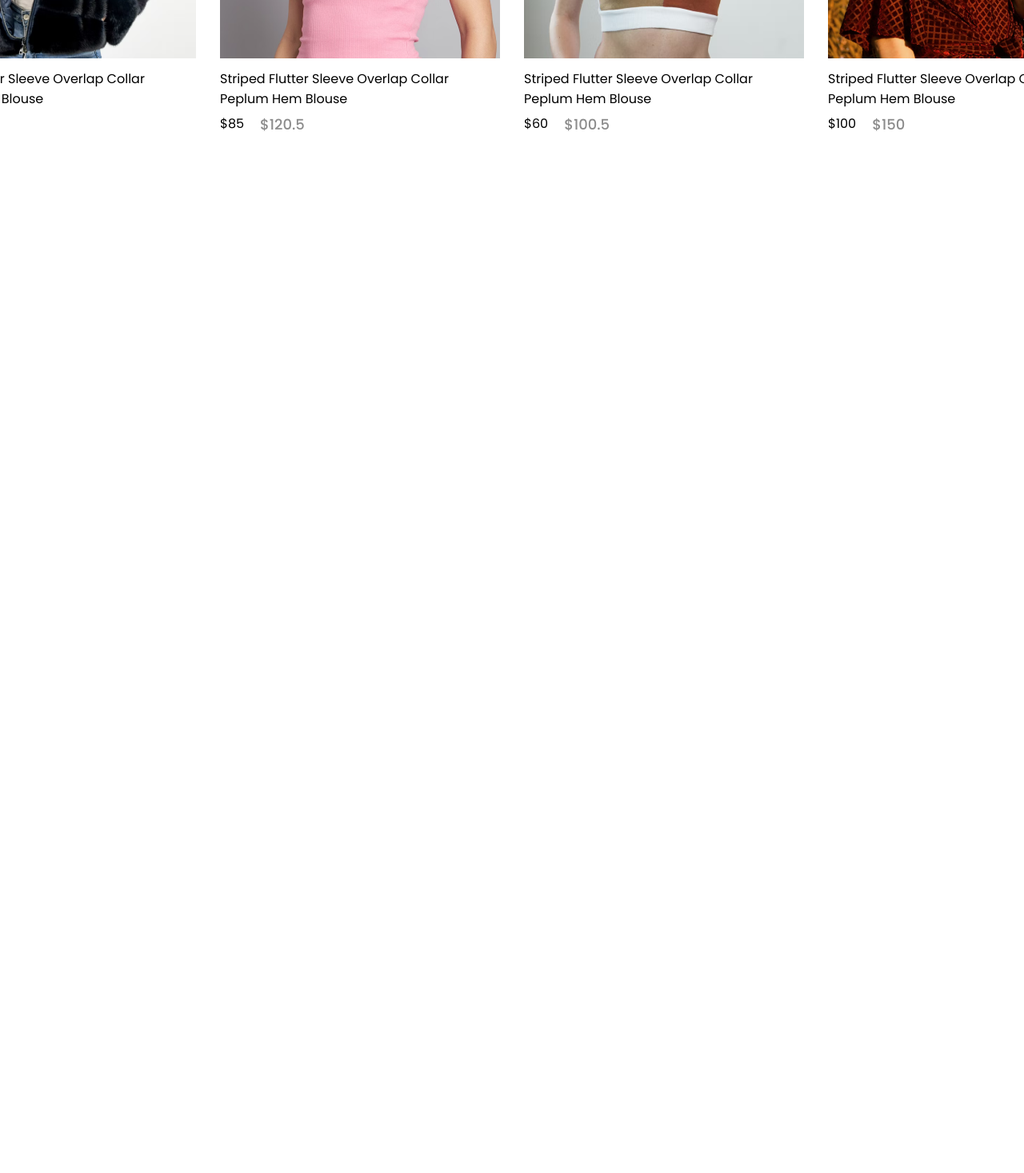
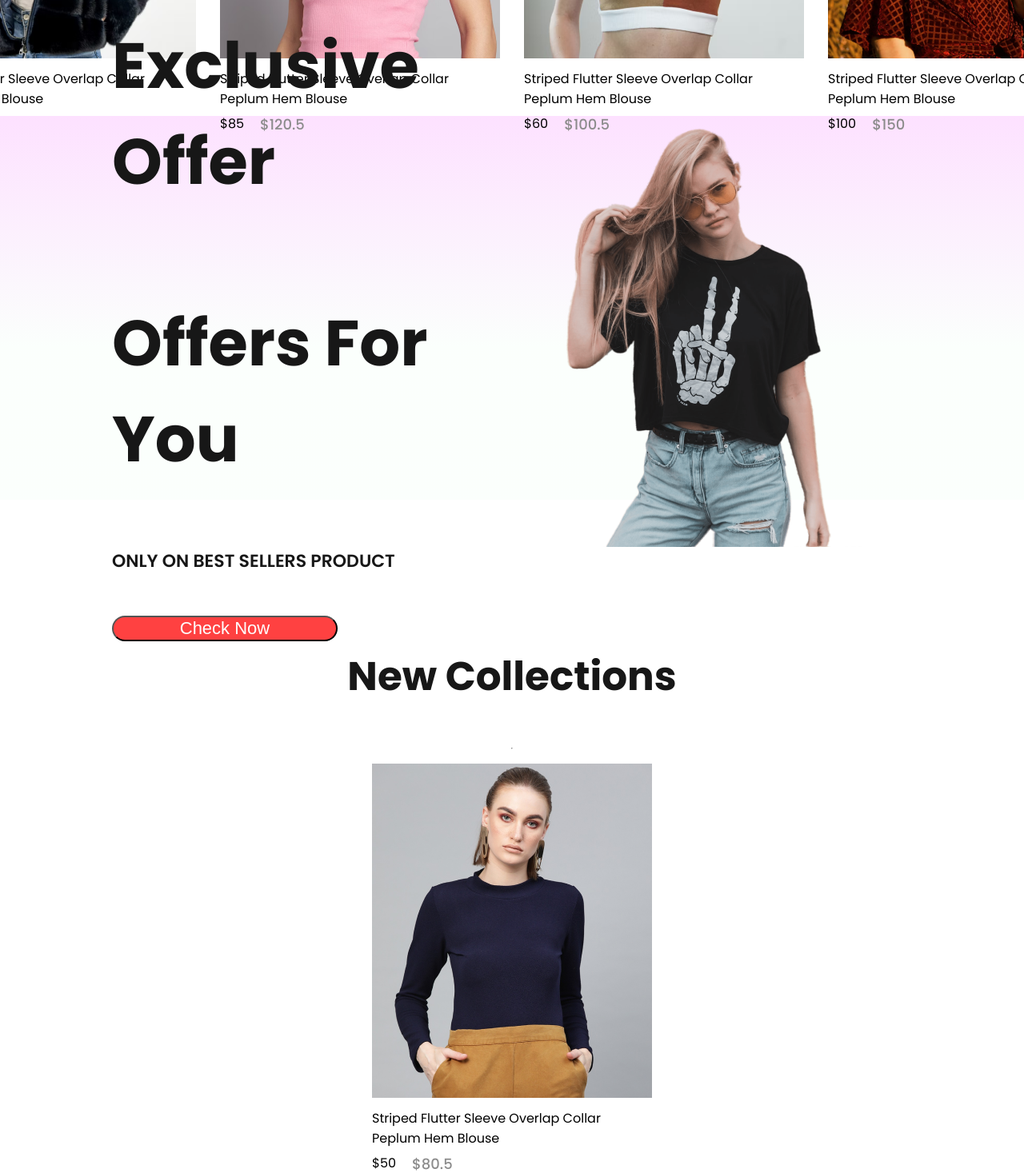
Before and after one commit to FarhanSiam042/E-Commerce-Website, a React (Create React App) app in the folder Frontend/: page / in a window 1280 px wide. Shown: the part 1540-3007 px from the top of the page at 80% size. Before the commit the page ends 1709 px from the top, so only its background shows below. Built offline with nearby package versions, Linux system fonts and the light colour scheme.

Commit message:
Created New Collections

```diff
--- /dev/null
+++ b/Frontend/src/Components/NewCollections/NewCollections.css
@@ -0,0 +1,27 @@
+.new-collections {
+  display: flex;
+  flex-direction: column;
+  align-items: center;
+  gap: 10px;
+  height: 90vh;
+}
+
+.new-collections h1 {
+  color: #171717;
+  font-size: 50px;
+  margin-bottom: 600;
+}
+
+.new-collections-hr {
+  width: 200px;
+  height: 6px;
+  border-radius: 10px;
+  background: #252525;
+}
+
+.collcetions {
+  display: grid;
+  grid-template-columns: 1fr 1fr 1fr 1fr;
+  margin-top: 50px;
+  gap: 30px;
+}
--- /dev/null
+++ b/Frontend/src/Components/NewCollections/NewCollections.jsx
@@ -0,0 +1,28 @@
+import React from "react";
+import "./NewCollections.css";
+import new_collections from "../Assets/new_collections";
+import Item from "../Items/Items";
+
+const NewCollections = () => {
+  return (
+    <div className="new-collections">
+      <h1>New Collections</h1>
+      <hr />
+      <div className="collections">
+        {new_collections.map((item, i) => {
+          return (
+            <Item
+              key={i}
+              id={item.id}
+              image={item.image}
+              name={item.name}
+              new_price={item.new_price}
+              old_price={item.old_price}
+            />
+          );
+        })}
+      </div>
+    </div>
+  );
+};
+export default NewCollections;
--- /dev/null
+++ b/Frontend/src/Components/Offers/Offers.css
@@ -0,0 +1,47 @@
+.offers {
+  display: flex;
+  height: 60vh;
+  padding: 0px 140px;
+  margin: auto;
+  margin-bottom: 150px;
+  background: linear-gradient(180deg, #fde1ff, #e1ffea22 60%);
+}
+
+.offers-left {
+  flex: 1;
+  display: flex;
+  flex-direction: column;
+  justify-content: center;
+}
+
+.offers-left h1 {
+  color: #171717;
+  font-size: 80px;
+  font-weight: 20px;
+}
+
+.offers-left p {
+  color: #171717;
+  font-size: 22px;
+  font-weight: 600;
+}
+
+.offers-left button {
+  width: 282px;
+  height: 70px;
+  border-radius: 35px;
+  background: #ff4141;
+  color: white;
+  font-size: 22px;
+  font-weight: 500;
+  margin-top: 30px;
+  cursor: pointer;
+}
+
+.offers-right {
+  flex: 1;
+  display: flex;
+  align-items: center;
+  justify-content: center;
+  padding-top: 50px;
+}
--- /dev/null
+++ b/Frontend/src/Components/Offers/Offers.jsx
@@ -0,0 +1,21 @@
+import React from "react";
+import "./Offers.css";
+import exclusive_image from "../Assets/exclusive_image.png";
+
+export const Offers = () => {
+  return (
+    <div className="offers">
+      <div className="offers-left">
+        <h1>Exclusive Offer</h1>
+        <h1>Offers For You</h1>
+        <p>ONLY ON BEST SELLERS PRODUCT</p>
+        <button>Check Now</button>
+      </div>
+      <div className="offers-right">
+        <img src={exclusive_image} alt="Exclusive Offer" />
+      </div>
+    </div>
+  );
+};
+
+export default Offers;
--- a/Frontend/src/Pages/Shop.jsx
+++ b/Frontend/src/Pages/Shop.jsx
@@ -1,12 +1,16 @@
 import React from "react";
 import Hero from "../Components/Hero/Hero";
 import Popular from "../Components/Popular/Popular";
+import Offers from "../Components/Offers/Offers";
+import NewCollections from "../Components/NewCollections/NewCollections";
 
 export const Shop = () => {
   return (
     <div>
       <Hero />
       <Popular />
+      <Offers />
+      <NewCollections />
     </div>
   );
 };
```
Also changed, not shown: Frontend/src/Components/App.css (added).
